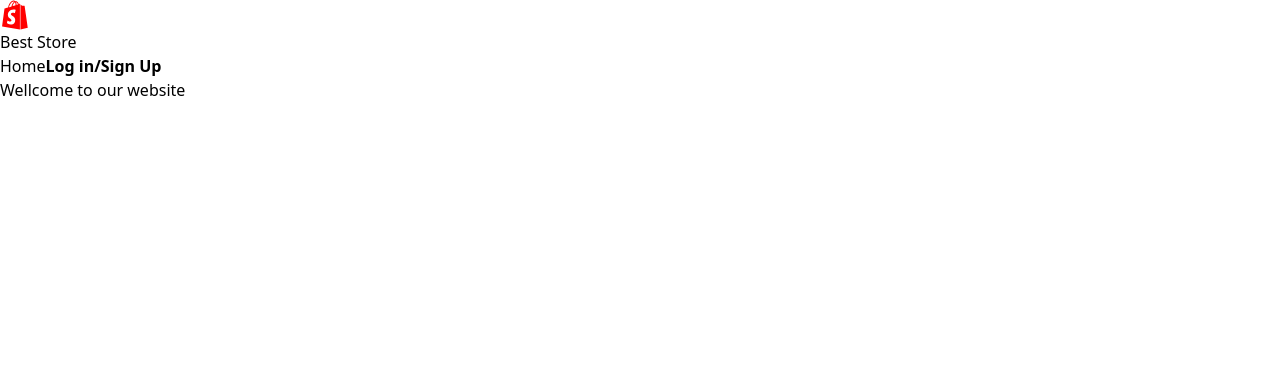
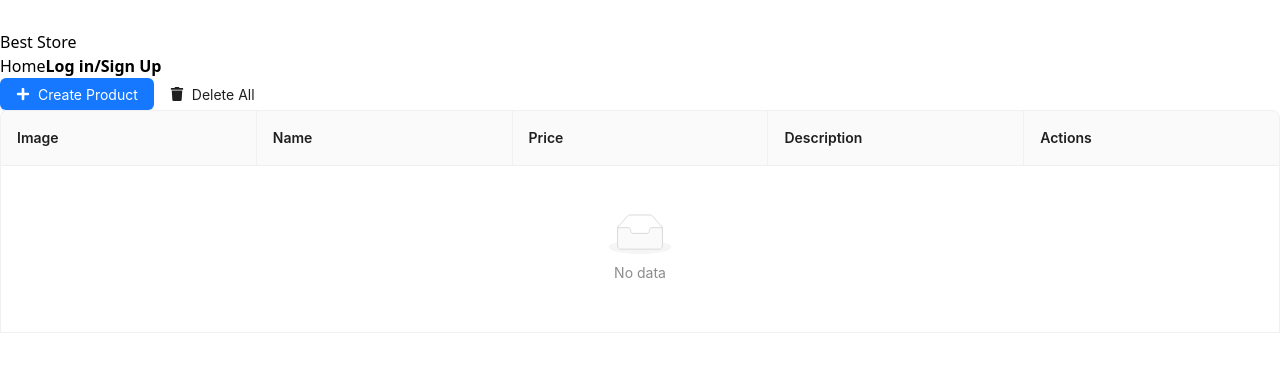
Before and after one commit to Zeeshan-Siddiqui123/dashboard, a React (Vite) app: page / in a window 1280 px wide. Shown: the top 372 px of the page. Built offline with nearby package versions, Linux system fonts and the light colour scheme.

Commit message:
Your commit changes

```diff
--- a/src/App.jsx
+++ b/src/App.jsx
@@ -3,10 +3,12 @@ import { BrowserRouter, Route, Routes } from 'react-router-dom'
 import Index from './Screens/Index'
 import Account from './Screens/Account'
 import Navbar from './Components/Header'
+import UserProvider from './Screens/UserContext'
 
 const App = () => {
   return (
     <div>
+      <UserProvider>
       <BrowserRouter>
       <Navbar/>
         <Routes>
@@ -15,6 +17,7 @@ const App = () => {
           <Route path='/' element={'Page Not Found'}/>
         </Routes>
       </BrowserRouter>
+      </UserProvider>
     </div>
   )
 }
--- a/src/Components/Header.jsx
+++ b/src/Components/Header.jsx
@@ -4,28 +4,39 @@ import { FaShopify } from 'react-icons/fa';
 import { UserContext } from '../Screens/UserContext';
 
 const Navbar = () => {
-
+  const { user, handleLogout } = useContext(UserContext); // Accessing user from context
 
   return (
-        <nav className="navbar flex justify-between items-center p-4 shadow-md">
-            <div className='main-name flex items-center gap-2'>
-                <FaShopify color='red' size='30' />
+    <nav className="navbar flex justify-between items-center p-4 bg-blue-500 text-white shadow-lg">
+      <div className="main-name flex items-center gap-2">
+        <FaShopify color="white" size="30" />
         <h1 className="text-xl font-bold">Best Store</h1>
       </div>
-            <div className='nav-links flex gap-4'>
-            </div>
-            <div className='flex items-center gap-4'>
+
+      <div className="nav-links flex gap-6">
         <NavLink
-                    to='/'
+          to="/"
           className={({ isActive }) =>
-                        isActive ? 'text-[#f97070] underline font-bold nav-link' : 'text-black font-bold nav-link'
+            isActive ? 'text-[#f97070] underline font-bold' : 'text-white font-bold'
           }
         >
           Home
         </NavLink>
-                <Link to="/account" className='login-button text-blue-500 font-semibold'>
+        {user ? (
+          <>
+            <span className="text-white font-semibold">{`Hello, ${user.name}`}</span>
+            <button
+              onClick={handleLogout}
+              className="bg-red-500 px-4 py-2 rounded-md hover:bg-red-600 font-semibold"
+            >
+              Logout
+            </button>
+          </>
+        ) : (
+          <Link to="/account" className="text-blue-200 font-semibold">
             <b>Log in/Sign Up</b>
           </Link>
+        )}
       </div>
     </nav>
   );
--- a/src/Screens/Index.jsx
+++ b/src/Screens/Index.jsx
@@ -1,11 +1,195 @@
-import React from 'react'
+import React, { useState } from "react";
+import { Modal, Input, Button, Upload, Table } from "antd";
+import { FaPlus, FaEdit, FaTrash } from "react-icons/fa";
 
 const Index = () => {
+  const [products, setProducts] = useState([]);
+  const [isModalOpen, setIsModalOpen] = useState(false);
+  const [formData, setFormData] = useState({
+    name: "",
+    price: "",
+    description: "",
+    image: "",
+  });
+  const [isEditing, setIsEditing] = useState(false);
+  const [editIndex, setEditIndex] = useState(null);
+
+  // Input Change Handler
+  const handleInputChange = (e) => {
+    const { name, value } = e.target;
+    setFormData({ ...formData, [name]: value });
+  };
+
+  // Create or Update Product
+  const handleCreateProduct = () => {
+    if (isEditing) {
+      const updatedProducts = [...products];
+      updatedProducts[editIndex] = formData;
+      setProducts(updatedProducts);
+      setIsEditing(false);
+    } else {
+      setProducts([...products, { ...formData, key: products.length }]);
+    }
+    setFormData({ name: "", price: "", description: "", image: "" });
+    setIsModalOpen(false);
+  };
+
+  // Edit Product
+  const handleEditProduct = (index) => {
+    const product = products.find((_, i) => i === index);
+    setFormData(product);
+    setIsEditing(true);
+    setEditIndex(index);
+    setIsModalOpen(true);
+  };
+
+  // Delete Product with Confirmation Modal
+  const handleDeleteProduct = (index) => {
+    Modal.confirm({
+      title: "Are you sure you want to delete this product?",
+      onOk: () => {
+        const updatedProducts = products.filter((_, i) => i !== index);
+        setProducts(updatedProducts);
+      },
+    });
+  };
+
+  // Delete All Products with Confirmation Modal
+  const handleDeleteAll = () => {
+    Modal.confirm({
+      title: "Are you sure you want to delete all products?",
+      onOk: () => setProducts([]),
+    });
+  };
+
+  // Columns for Table
+  const columns = [
+    {
+      title: "Image",
+      dataIndex: "image",
+      key: "image",
+      render: (image) => (
+        <img src={image} alt="Product" className="w-16 h-16 rounded-lg" />
+      ),
+    },
+    {
+      title: "Name",
+      dataIndex: "name",
+      key: "name",
+      render: (name) => <span className="font-semibold">{name}</span>,
+    },
+    {
+      title: "Price",
+      dataIndex: "price",
+      key: "price",
+      render: (price) => <span className="text-green-500">${price}</span>,
+    },
+    {
+      title: "Description",
+      dataIndex: "description",
+      key: "description",
+      ellipsis: true,
+    },
+    {
+      title: "Actions",
+      key: "actions",
+      render: (_, record, index) => (
+        <div className="flex gap-2">
+          <Button
+            icon={<FaEdit />}
+            onClick={() => handleEditProduct(index)}
+            className="bg-blue-500 text-white hover:bg-blue-600"
+          >
+            Edit
+          </Button>
+          <Button
+            icon={<FaTrash />}
+            onClick={() => handleDeleteProduct(index)}
+            className="bg-red-500 text-white hover:bg-red-600"
+          >
+            Delete
+          </Button>
+        </div>
+      ),
+    },
+  ];
+
   return (
-    <div>
-      <h1>Wellcome to our website</h1>
+    <div className="p-5 bg-gray-100 min-h-screen">
+      {/* Action Buttons */}
+      <div className="flex justify-between mb-5">
+        <Button
+          type="primary"
+          icon={<FaPlus />}
+          onClick={() => setIsModalOpen(true)}
+          className="bg-green-500 text-white flex items-center gap-2 hover:bg-green-600"
+        >
+          Create Product
+        </Button>
+        <Button
+          type="danger"
+          icon={<FaTrash />}
+          onClick={handleDeleteAll}
+          disabled={products.length === 0}
+          className="bg-red-500 text-white flex items-center gap-2 hover:bg-red-600"
+        >
+          Delete All
+        </Button>
+      </div>
+
+      {/* Modal for Creating/Editing Product */}
+      <Modal
+        title={isEditing ? "Edit Product" : "Create Product"}
+        open={isModalOpen}
+        onOk={handleCreateProduct}
+        onCancel={() => setIsModalOpen(false)}
+        okText={isEditing ? "Update" : "Create"}
+        cancelText="Cancel"
+        centered
+      >
+        <div className="space-y-4">
+          <Input
+            placeholder="Enter Product Name"
+            name="name"
+            value={formData.name}
+            onChange={handleInputChange}
+          />
+          <Input
+            placeholder="Enter Product Price"
+            name="price"
+            value={formData.price}
+            onChange={handleInputChange}
+          />
+          <Input.TextArea
+            placeholder="Enter Product Description"
+            name="description"
+            value={formData.description}
+            onChange={handleInputChange}
+            rows={3}
+          />
+          <Upload
+            beforeUpload={(file) => {
+              setFormData({ ...formData, image: URL.createObjectURL(file) });
+              return false;
+            }}
+            showUploadList={false}
+          >
+            <Button>Upload Image</Button>
+          </Upload>
+        </div>
+      </Modal>
+
+      {/* Product Table */}
+      <Table
+        dataSource={products}
+        columns={columns}
+        bordered
+        pagination={{ pageSize: 4 }}
+        rowKey={(record) => record.key}
+        className="bg-white rounded-lg shadow"
+      />
     </div>
-  )
-}
+  );
+};
 
-export default Index
+export default Index;
```
Also changed, not shown: src/Screens/Account.jsx (+39 -48 lines). Lines whose indentation alone changed are shown as unchanged.
